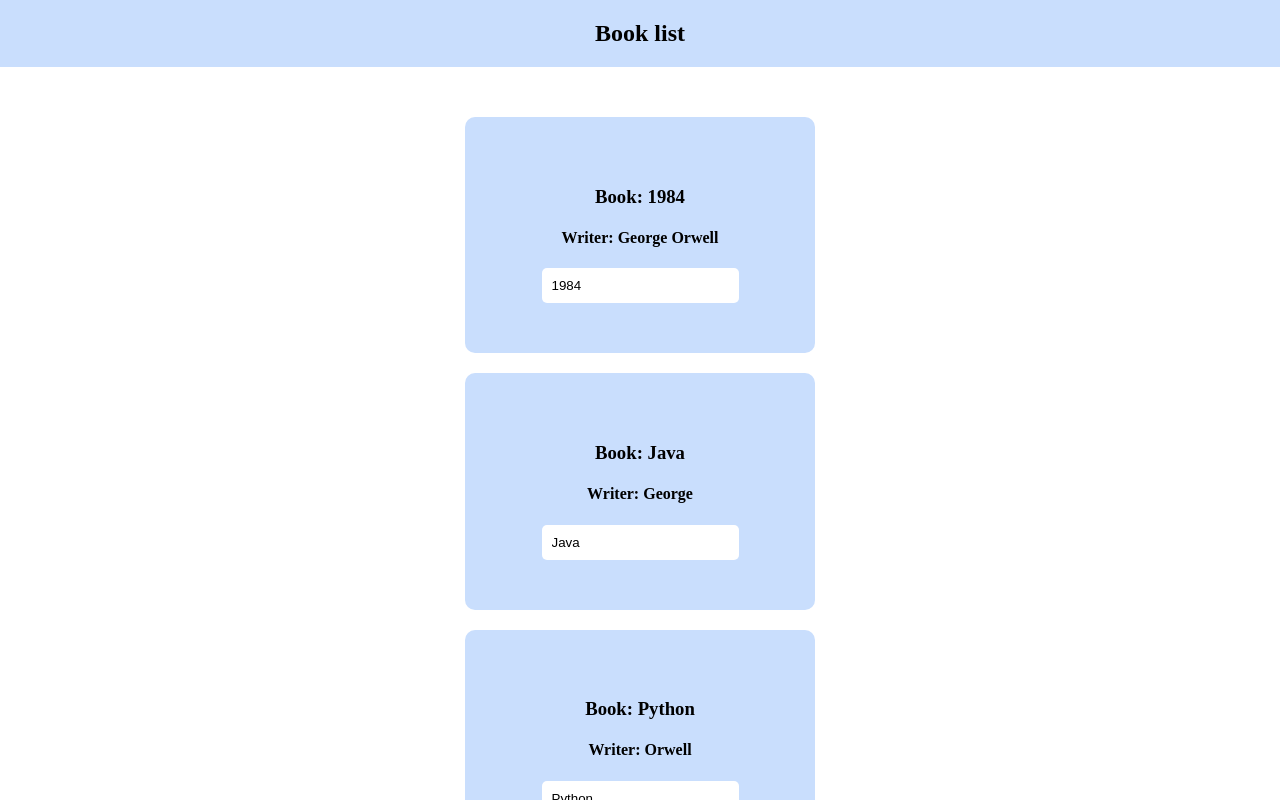
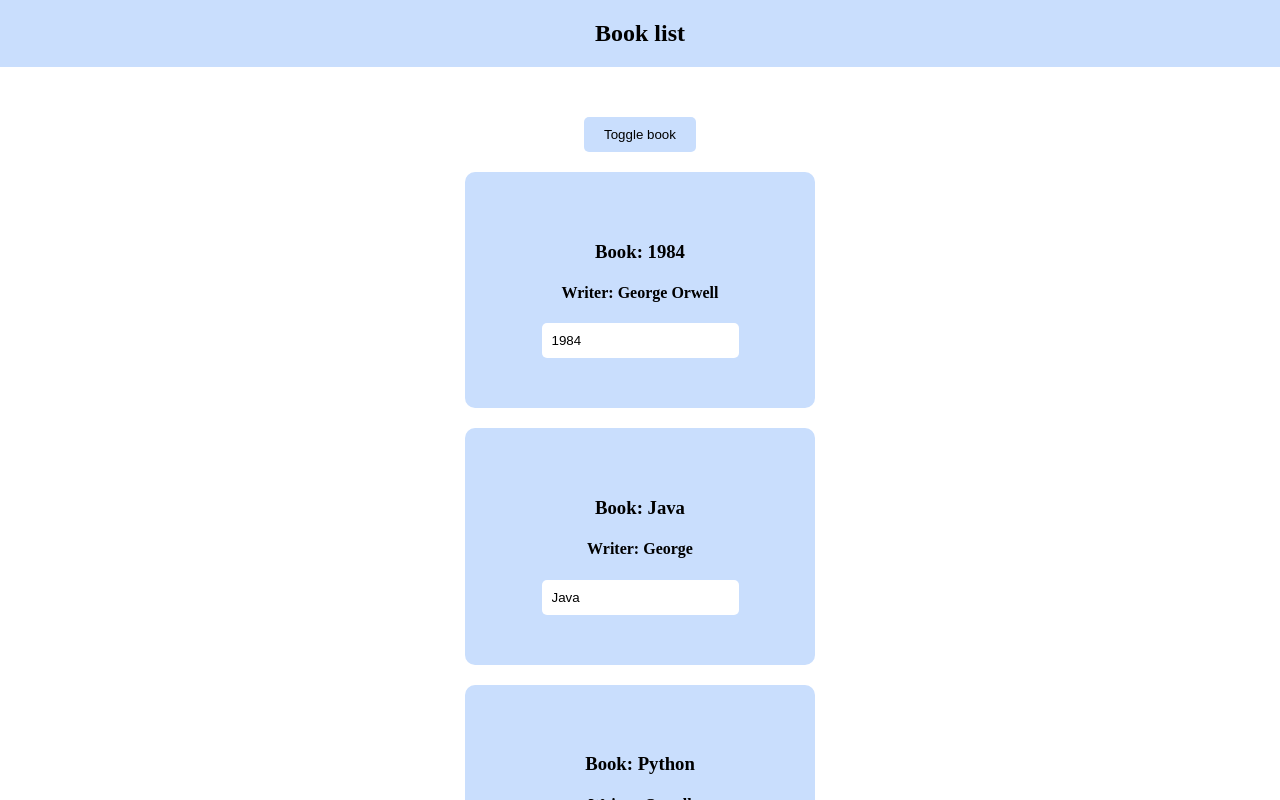
Before and after one commit to mahbubHasan21/first-react-app, a React (Create React App) app: page / in a window 1280 px wide. Shown: the top 800 px of the page. Built offline with nearby package versions, Linux system fonts and the light colour scheme.

Commit message:
Toggle books

```diff
--- a/src/App.js
+++ b/src/App.js
@@ -10,6 +10,7 @@ class App extends Component {
       { bookName: "Python", writer: "Orwell" },
       { bookName: "C#", writer: "well" },
     ],
+    showBooks: true,
   };
 
   deleteBookState = (index) => {
@@ -33,8 +34,16 @@ class App extends Component {
     });
   };
 
+  toggleBooks = () => {
+    this.setState({
+      showBooks: !this.state.showBooks,
+    });
+  };
+
   render() {
-    const books = this.state.books.map((book, index) => {
+    let books = null;
+    if (this.state.showBooks) {
+      books = this.state.books.map((book, index) => {
         return (
           <Book
             bookName={book.bookName}
@@ -45,11 +54,13 @@ class App extends Component {
           />
         );
       });
+    }
 
     return (
       <div className="app">
         <h2>Book list</h2>
-        {books};
+        <button onClick={this.toggleBooks}>Toggle book</button>
+        {books}
       </div>
     );
   }
--- a/src/style.css
+++ b/src/style.css
@@ -1,6 +1,9 @@
 body {
   margin: 0px;
   padding: 0px;
+}
+.app {
+  text-align: center;
 }
 .app h2 {
   text-align: center;
@@ -21,3 +24,13 @@ body {
   padding: 10px;
   border-radius: 5px;
 }
+button {
+  background-color: rgb(201, 222, 253);
+  border: none;
+  padding: 10px 20px;
+  border-radius: 5px;
+  cursor: pointer;
+}
+button:hover {
+  background-color: rgb(188, 213, 252);
+}
```
Lines whose indentation alone changed are shown as unchanged.
